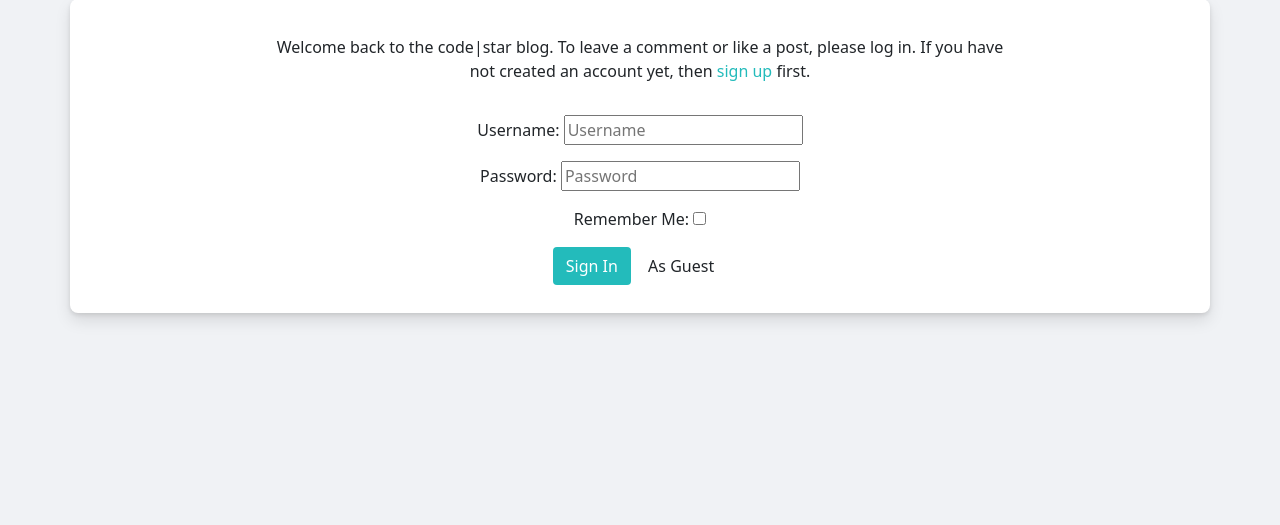
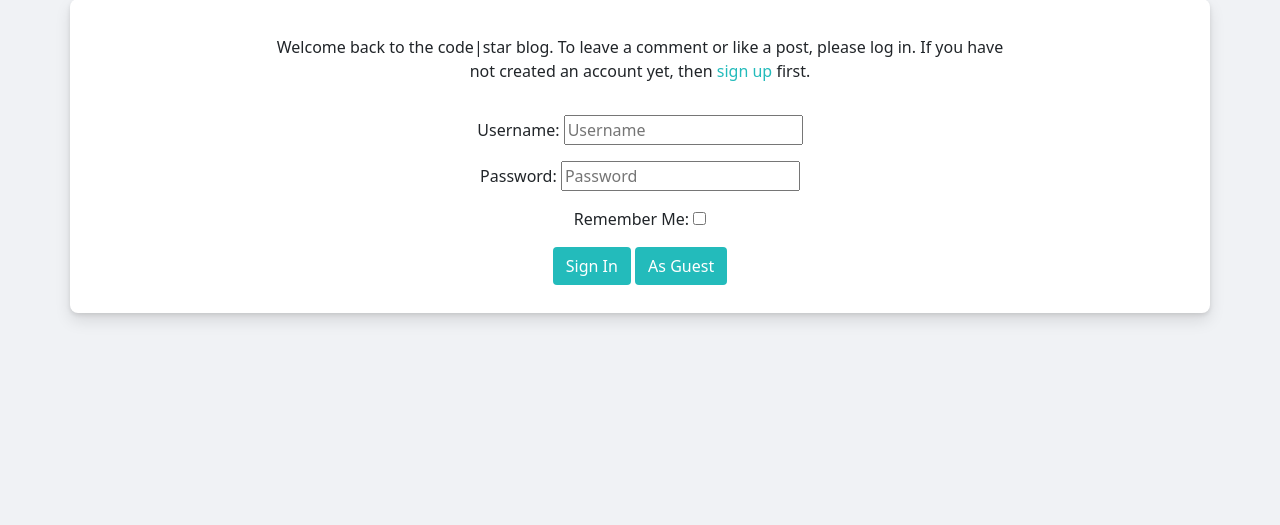
Before and after one commit to andresfgc/P4-REMS, a Django app: page /accounts/login/ in a window 1280 px wide. Shown: the part 165-690 px from the top of the page. Run offline with Django 3.2, Linux system fonts and the light colour scheme; some libraries are stand-ins or nearby versions.

Commit message:
modify btn color

```diff
--- a/templates/account/login.html
+++ b/templates/account/login.html
@@ -27,7 +27,7 @@
                     <input type="hidden" name="{{ redirect_field_name }}" value="{{ redirect_field_value }}" />
                     {% endif %}
                     <button class="btn btn-signup right" type="submit">{% trans "Sign In" %}</button>
-                    <button type="button" class="btn btn-guest" onclick="guestLogin()">As Guest</button>
+                    <button type="button" class="btn btn-signup" onclick="guestLogin()">As Guest</button>
                     </style>
                 </form>
             </div>
```
